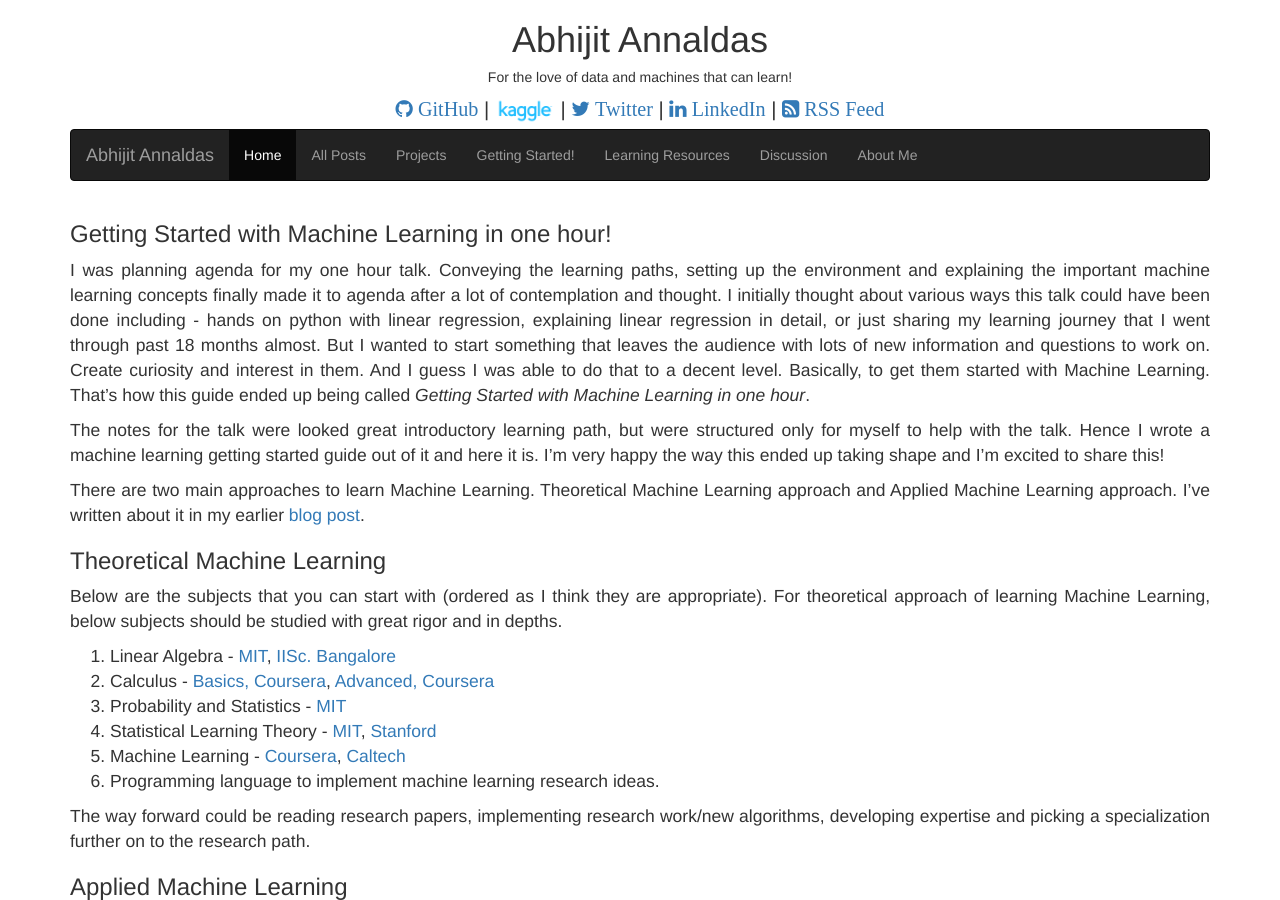
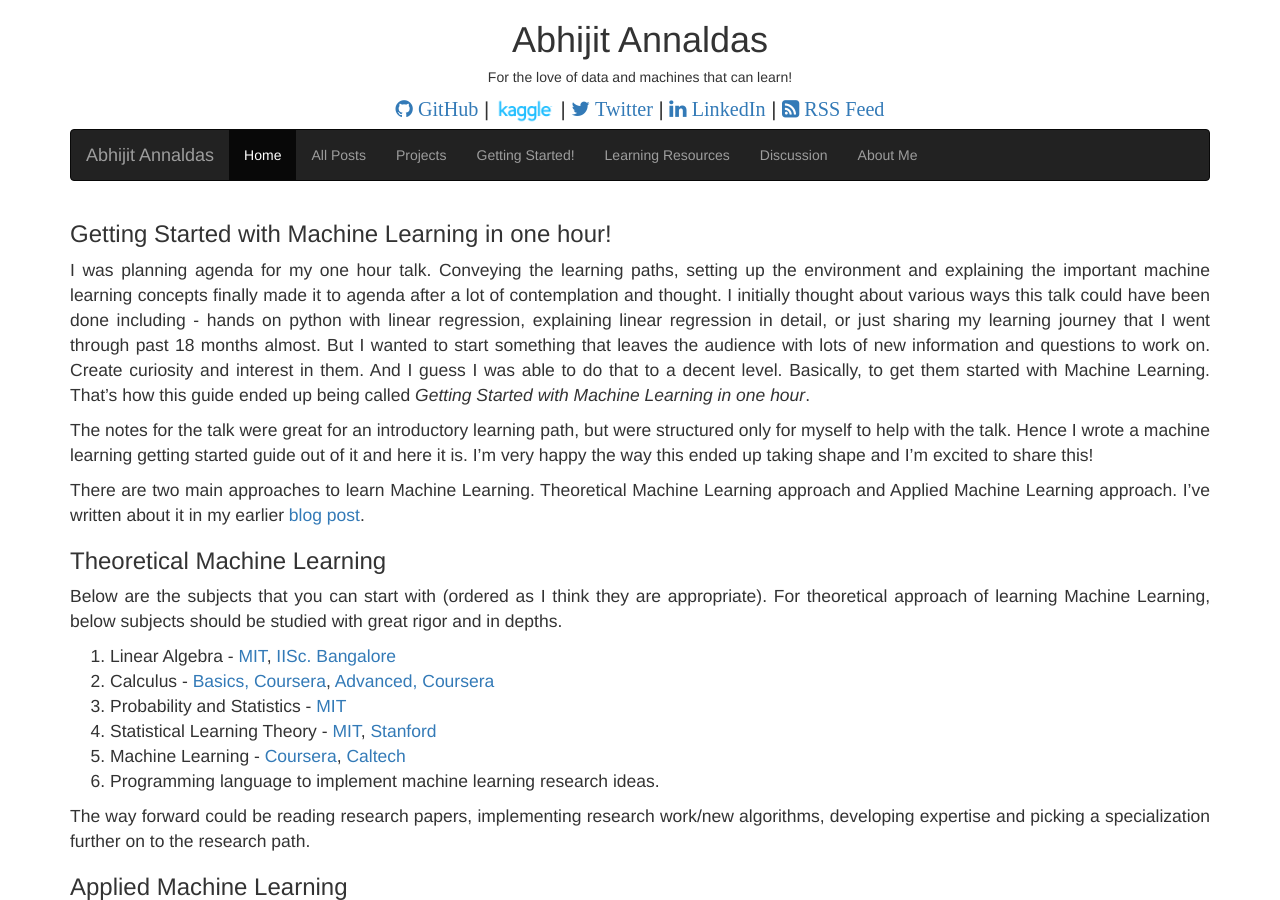
Before and after one commit to devm1023/ML_project, a Jekyll site: the page built from pages/getting-started-with-machine-learning-in-one-hour.markdown, in a window 1280 px wide and 900 px high. Built offline with Jekyll 4.4.1, drawn with Linux system fonts in a browser that asks for light colours; nearby versions of some CDN libraries; comment, search, counter and statistics services are not loaded.

Commit message:
Update getting-started-with-machine-learning-in-one-hour.markdown

```diff
--- a/pages/getting-started-with-machine-learning-in-one-hour.markdown
+++ b/pages/getting-started-with-machine-learning-in-one-hour.markdown
@@ -5,7 +5,7 @@ permalink: /getting-started-with-machine-learning-in-one-hour/
 ---
 I was planning agenda for my one hour talk. Conveying the learning paths, setting up the environment and explaining the important machine learning concepts finally made it to agenda after a lot of contemplation and thought. I initially thought about various ways this talk could have been done including - hands on python with linear regression, explaining linear regression in detail, or just sharing my learning journey that I went through past 18 months almost. But I wanted to start something that leaves the audience with lots of new information and questions to work on. Create curiosity and interest in them. And I guess I was able to do that to a decent level. Basically, to get them started with Machine Learning. That's how this guide ended up being called _Getting Started with Machine Learning in one hour_.
 
-The notes for the talk were looked great introductory learning path, but were structured only for myself to help with the talk. Hence I wrote a machine learning getting started guide out of it and here it is. I'm very happy the way this ended up taking shape and I'm excited to share this!
+The notes for the talk were great for an introductory learning path, but were structured only for myself to help with the talk. Hence I wrote a machine learning getting started guide out of it and here it is. I'm very happy the way this ended up taking shape and I'm excited to share this!
 
 There are two main approaches to learn Machine Learning. Theoretical Machine Learning approach and Applied Machine Learning approach. I've written about it in my earlier [blog post](http://abhijitannaldas.com/applied-vs-theoretical-machine-learning.html).
 
```
